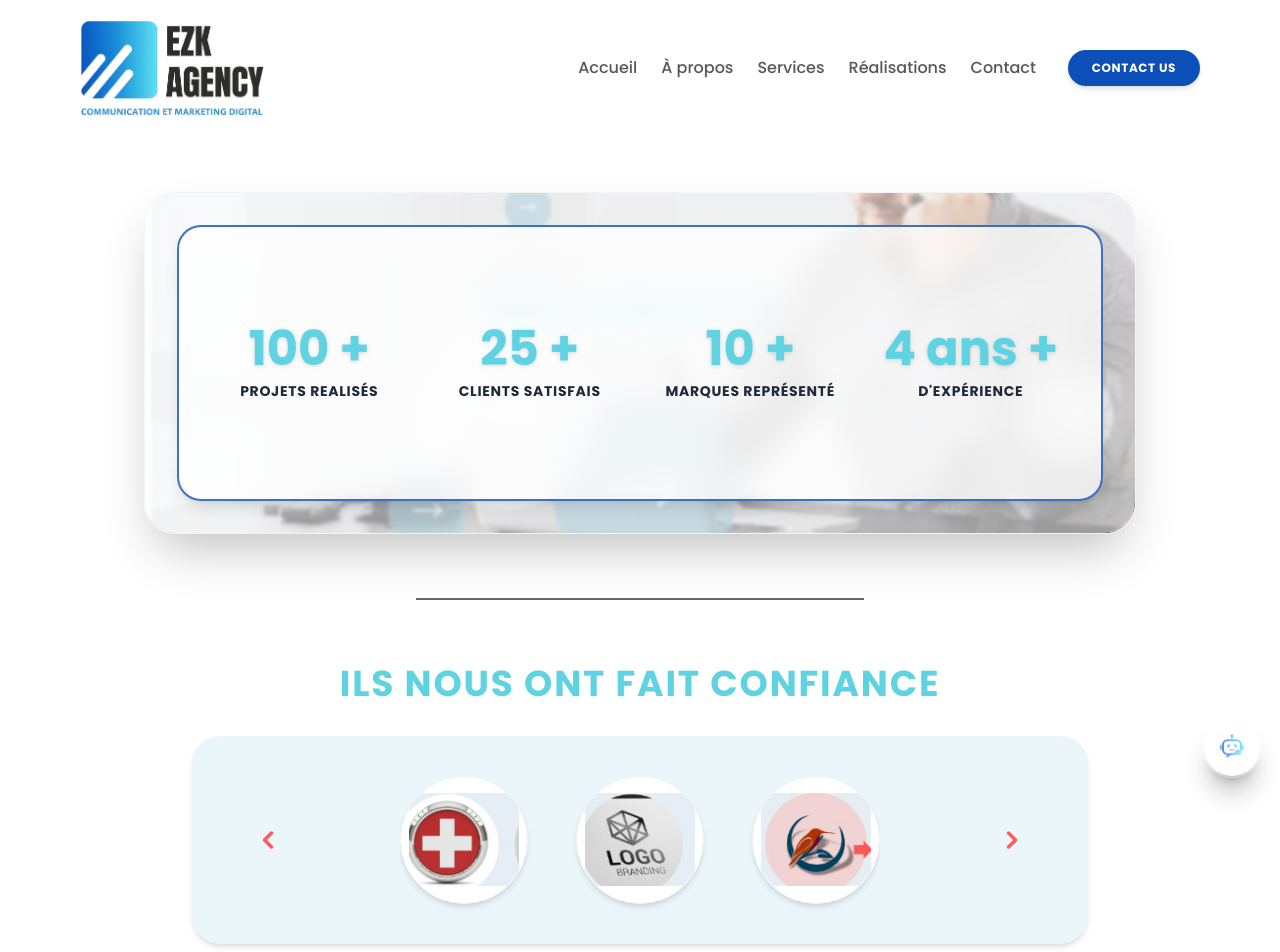
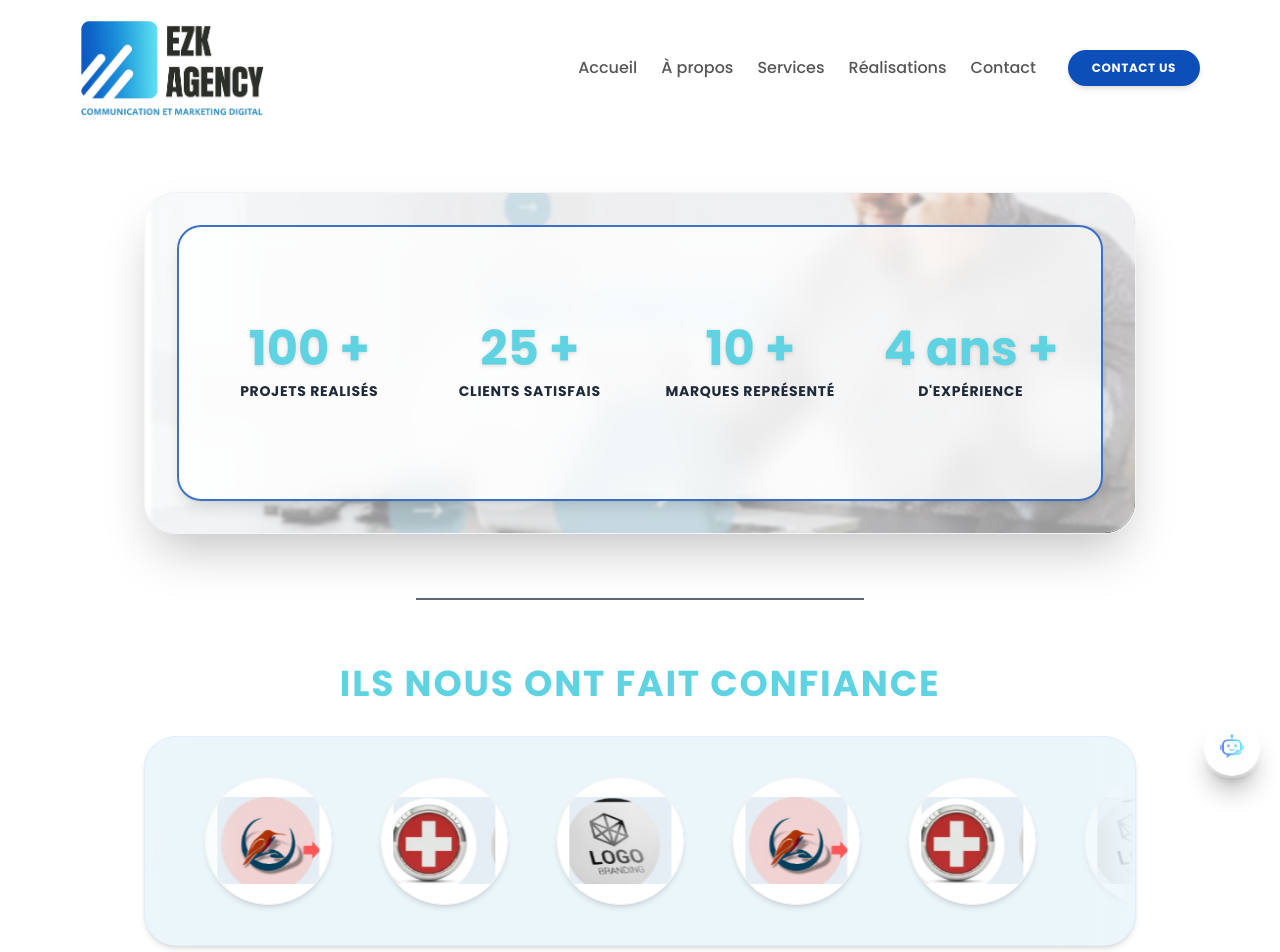
Before and after one commit to mactar27/EZE, a Next.js app: page /temoignages in a window 1280 px wide. Shown: the top 952 px of the page. Built offline with nearby package versions, Linux system fonts and the light colour scheme.

Commit message:
feat: turn client trust logos into a full-width infinite marquee ticker

```diff
--- a/src/app/globals.css
+++ b/src/app/globals.css
@@ -29,3 +29,22 @@ body {
 html {
   scroll-behavior: smooth;
 }
+
+@keyframes marquee {
+  0% {
+    transform: translateX(0%);
+  }
+  100% {
+    transform: translateX(-50%);
+  }
+}
+
+.animate-marquee {
+  display: flex;
+  width: max-content;
+  animation: marquee 25s linear infinite;
+}
+
+.animate-marquee:hover {
+  animation-play-state: paused;
+}
--- a/src/components/sections/Testimonials.tsx
+++ b/src/components/sections/Testimonials.tsx
@@ -17,6 +17,11 @@ const CLIENT_LOGOS = [
   { id: 1, src: "/client-logo-1.png", alt: "Client Médical" },
   { id: 2, src: "/client-logo-2.png", alt: "Logo Branding" },
   { id: 3, src: "/client-logo-3.png", alt: "Client Oiseau" },
+  { id: 4, src: "/client-logo-1.png", alt: "Partenaire Santé" },
+  { id: 5, src: "/client-logo-2.png", alt: "Tech & Innovation" },
+  { id: 6, src: "/client-logo-3.png", alt: "Commerce & Distribution" },
+  { id: 7, src: "/client-logo-1.png", alt: "Groupe Corporate" },
+  { id: 8, src: "/client-logo-2.png", alt: "Créateurs & Marque" },
 ];
 
 export default function Testimonials({
@@ -80,7 +85,7 @@ export default function Testimonials({
         <div className="w-full max-w-md mx-auto h-[1.5px] bg-gray-700/80 my-16" />
 
         {/* Section Ils nous ont fait confiance */}
-        <div className="text-center my-10 max-w-4xl mx-auto">
+        <div className="text-center my-10 max-w-7xl mx-auto">
           <motion.h2
             initial={{ opacity: 0, y: 15 }}
             whileInView={{ opacity: 1, y: 0 }}
@@ -90,40 +95,28 @@ export default function Testimonials({
             ils nous ont fait confiance
           </motion.h2>
 
-          {/* Carrousel de logos clients style Canva avec fond bleu ciel doux et flèches rouges */}
-          <div className="relative bg-[#EBF6FA] rounded-[28px] py-8 px-6 md:px-14 flex items-center justify-between shadow-md">
-            {/* Flèche gauche rouge */}
-            <button
-              aria-label="Précédent"
-              className="w-10 h-10 flex items-center justify-center text-[#FF5A5F] hover:scale-110 transition-transform shrink-0"
-            >
-              <ChevronLeft className="w-7 h-7 stroke-[3]" />
-            </button>
+          {/* Bandeau défilant infini (Marquee) de tous les logos clients */}
+          <div className="relative bg-[#EBF6FA] rounded-[32px] py-10 px-6 overflow-hidden shadow-md border border-blue-100/60">
+            {/* Dégradés d'estompage sur les côtés */}
+            <div className="absolute top-0 bottom-0 left-0 w-24 bg-gradient-to-r from-[#EBF6FA] to-transparent z-10 pointer-events-none" />
+            <div className="absolute top-0 bottom-0 right-0 w-24 bg-gradient-to-l from-[#EBF6FA] to-transparent z-10 pointer-events-none" />
 
-            {/* Logos ronds */}
-            <div className="flex items-center justify-center gap-6 md:gap-12 overflow-hidden py-2 flex-wrap">
-              {displayLogos.map((logo) => (
+            <div className="flex w-max items-center gap-8 md:gap-12 animate-marquee">
+              {/* Double liste pour un défilement infini sans coupure */}
+              {[...displayLogos, ...displayLogos].map((logo, idx) => (
                 <div
-                  key={logo.id}
-                  className="relative w-20 h-20 md:w-32 md:h-32 rounded-full overflow-hidden shadow-md bg-white hover:scale-105 transition-transform shrink-0 border border-gray-100"
+                  key={`${logo.id}-${idx}`}
+                  className="relative w-24 h-24 sm:w-28 sm:h-28 md:w-32 md:h-32 rounded-full overflow-hidden shadow-md bg-white hover:scale-110 transition-transform shrink-0 border border-gray-100 flex items-center justify-center p-3"
                 >
                   <Image
                     src={logo.src}
                     alt={logo.alt}
                     fill
-                    className="object-contain p-2"
+                    className="object-contain p-3"
                   />
                 </div>
               ))}
             </div>
-
-            {/* Flèche droite rouge */}
-            <button
-              aria-label="Suivant"
-              className="w-10 h-10 flex items-center justify-center text-[#FF5A5F] hover:scale-110 transition-transform shrink-0"
-            >
-              <ChevronRight className="w-7 h-7 stroke-[3]" />
-            </button>
           </div>
         </div>
 
```
